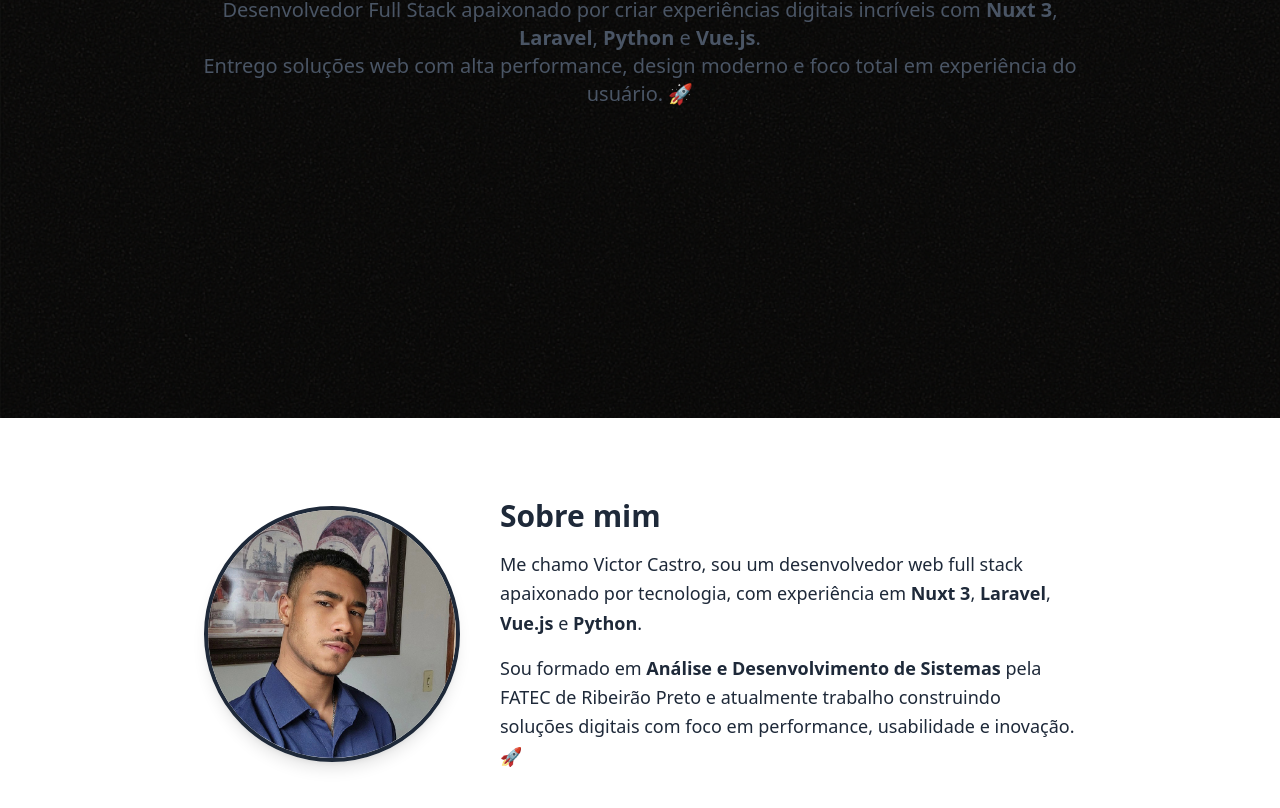
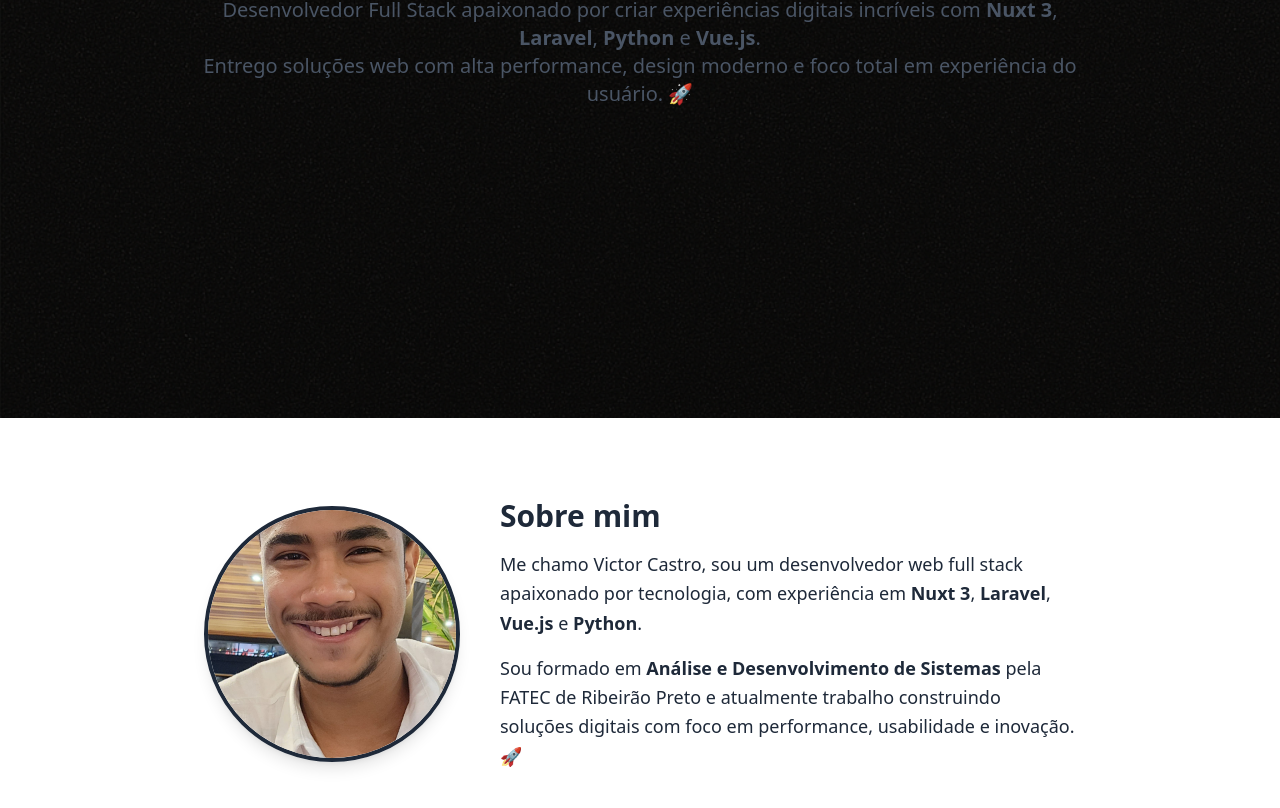
Before and after one commit to VictorCastroBR/portfolio, a Nuxt app: page / in a window 1280 px wide. Shown: the part 382-1190 px from the top of the page. Built offline with nearby package versions, Linux system fonts and the light colour scheme.

Commit message:
nova foto

```diff
--- a/components/Sobre.vue
+++ b/components/Sobre.vue
@@ -4,7 +4,7 @@
 
       <div class="w-40 h-40 md:w-64 md:h-64 rounded-full overflow-hidden border-4 border-primary shadow-lg shrink-0 transform transition duration-300 hover:scale-105 hover:brightness-110 hover:shadow-xl">
         <img
-          src="/me.jpg"
+          src="/me.jpeg"
           alt="Foto de Victor Castro"
           class="w-full h-full object-cover"
         />
```
Also changed, not shown: public/me.jpeg (added), public/me.jpg (deleted).
